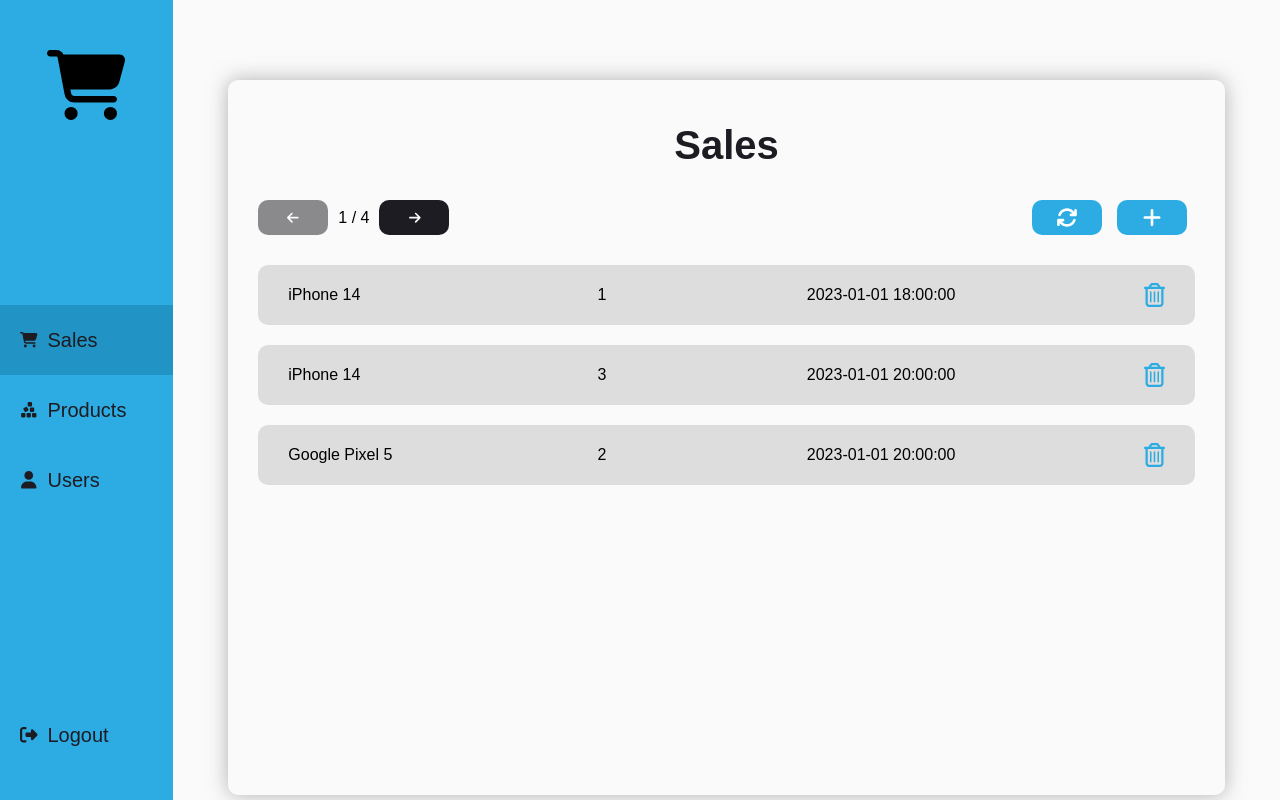
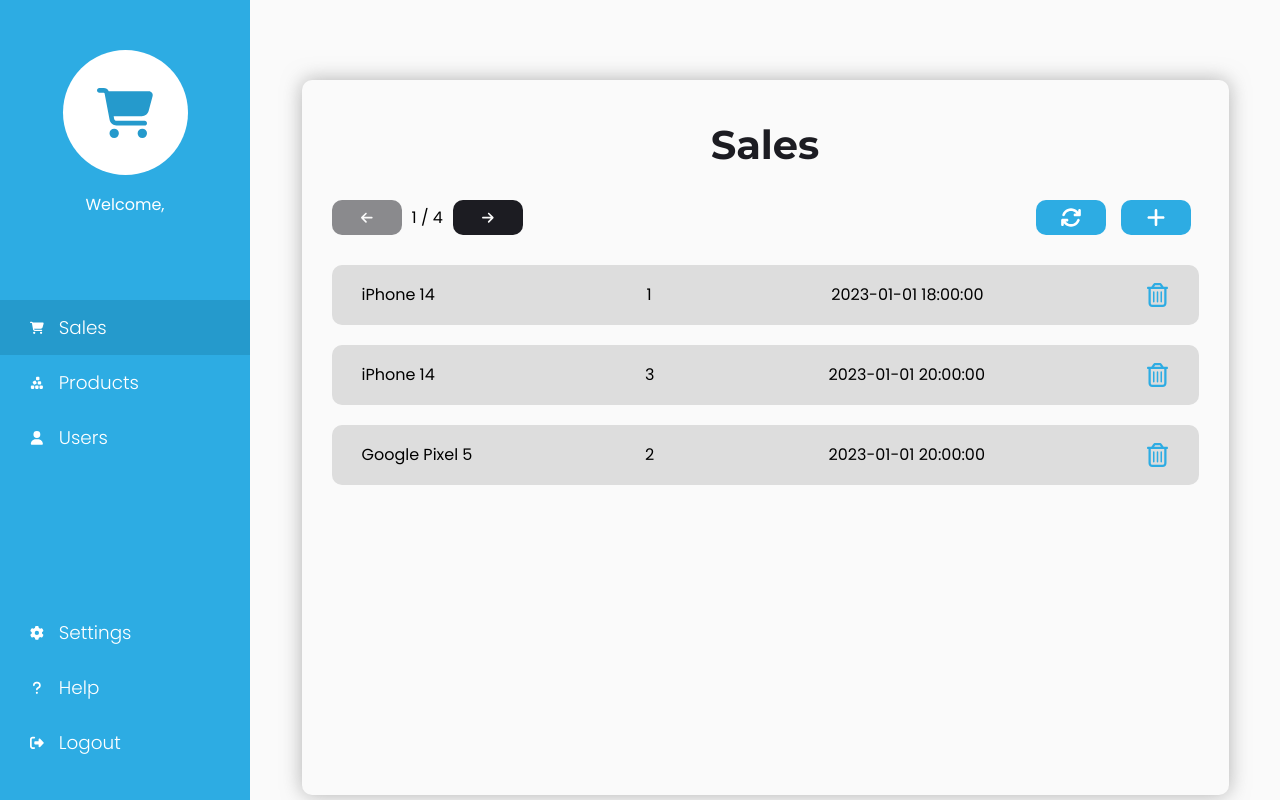
Before and after one commit to gnoya/sales-manager-frontend, a React (Create React App) app: page /dashboard/sales/ in a window 1280 px wide. Built offline with nearby package versions, Linux system fonts and the light colour scheme; no server answers; sample sign-in values are in the browser's storage.

Commit message:
Sidebar UI improved

```diff
--- a/public/index.html
+++ b/public/index.html
@@ -7,6 +7,15 @@
     <meta name="theme-color" content="#000000" />
     <meta name="description" content="Sales manager frontend" />
     <link rel="apple-touch-icon" href="%PUBLIC_URL%/logo192.png" />
+    <link
+      rel="stylesheet"
+      type="text/css"
+      href="https://fonts.googleapis.com/css?family=Poppins:100,200,300,400,500,600,700,800,900"
+    />
+    <link
+      href="https://fonts.googleapis.com/css?family=Montserrat:100,200,300,400,500,600,700,800,900"
+      rel="stylesheet"
+    />
     <!--
       manifest.json provides metadata used when your web app is installed on a
       user's mobile device or desktop. See https://developers.google.com/web/fundamentals/web-app-manifest/
--- a/src/components/sidebar/sidebar.component.module.css
+++ b/src/components/sidebar/sidebar.component.module.css
@@ -2,19 +2,60 @@
   display: flex;
   flex-flow: column nowrap;
   align-items: center;
-  justify-content: space-between;
+  justify-content: flex-start;
   gap: 0;
   padding: 50px 0px 30px;
-  width: 200px;
+  width: 100%;
+  height: 100%;
   background-color: var(--secondary);
-  height: 100vh;
+}
+
+.topSection {
+  display: flex;
+  flex-flow: column nowrap;
+  justify-content: flex-start;
+  gap: 20px 0;
+  height: 250px;
+  width: 100%;
+}
+
+.topSection p {
+  color: white;
+  text-align: center;
+  margin: 0;
+  padding: 0;
+  max-width: 80%;
+  margin: 0 auto;
+}
+
+.middleSection {
+  width: 100%;
+}
+
+.logoContainer {
+  display: grid;
+  grid-template-columns: 1fr;
+  align-items: center;
+  justify-content: center;
+  width: 50%;
+  margin: 0 auto;
+  aspect-ratio: 1 / 1;
+  border-radius: 100%;
+  background-color: white;
+}
+
+.bottomSection {
+  margin-top: auto;
+  width: 100%;
 }
 
 .buttonText {
-  font-size: 1.25rem;
+  font-size: 1.15rem;
   color: var(--primary);
   margin: 0;
   padding: 0;
+  color: white;
+  font-weight: 300;
 }
 
 .button,
@@ -24,15 +65,11 @@
   justify-content: flex-start;
   align-items: center;
   width: 100%;
-  height: 70px;
-  gap: 0 10px;
+  height: 55px;
+  gap: 0 15px;
   outline: none;
-  padding: 0 20px !important;
+  padding: 0 0 0 30px !important;
   border-radius: 0 !important;
-}
-
-.buttonsContainer {
-  width: 100%;
 }
 
 .button:hover,
@@ -45,8 +82,11 @@
   color: var(--primary);
   height: 25%;
   aspect-ratio: 1 / 1;
+  color: white;
 }
 
 .logo {
-  height: 70px;
+  margin: 0 auto;
+  height: 50px;
+  color: var(--secondary-darker);
 }
--- a/src/components/sidebar/sidebar.component.tsx
+++ b/src/components/sidebar/sidebar.component.tsx
@@ -5,19 +5,39 @@
   faUser,
   faCubesStacked,
   faRightFromBracket,
+  faQuestion,
+  faGear,
 } from '@fortawesome/free-solid-svg-icons'
 
 import styles from './sidebar.component.module.css'
 import Button from '../button/button.component'
 import { useLogout } from '../../hooks/use-logout/use-logout.hook'
+import { useModal } from '../../hooks/use-modal/use-modal.hook'
+import { useAuth } from '../../hooks/use-auth/use-auth.hook'
 
 export default function Sidebar() {
   const logout = useLogout()
+  const modal = useModal()
+  const { user } = useAuth()
+
+  function pageNotAvailable() {
+    modal.fire({
+      title: 'Page not available',
+      text: 'This page is not available yet, please come back later!',
+      confirmButtonText: 'Sure!',
+    })
+  }
 
   return (
     <div className={styles.container}>
-      <FontAwesomeIcon icon={faCartShopping} className={styles.logo} />
-      <div className={styles.buttonsContainer}>
+      <div className={styles.topSection}>
+        <div className={styles.logoContainer}>
+          <FontAwesomeIcon icon={faCartShopping} className={styles.logo} />
+        </div>
+        <p>Welcome, {user?.fullName}</p>
+      </div>
+
+      <div className={styles.middleSection}>
         <NavLink
           to="/dashboard/sales/"
           className={({ isActive }) =>
@@ -46,10 +66,32 @@
           <p className={styles.buttonText}>Users</p>
         </NavLink>
       </div>
-      <Button variant="transparent" className={styles.button} onClick={logout}>
-        <FontAwesomeIcon icon={faRightFromBracket} className={styles.icon} />
-        <p className={styles.buttonText}>Logout</p>
-      </Button>
+      <div className={styles.bottomSection}>
+        <Button
+          variant="transparent"
+          className={styles.button}
+          onClick={pageNotAvailable}
+        >
+          <FontAwesomeIcon icon={faGear} className={styles.icon} />
+          <p className={styles.buttonText}>Settings</p>
+        </Button>
+        <Button
+          variant="transparent"
+          className={styles.button}
+          onClick={pageNotAvailable}
+        >
+          <FontAwesomeIcon icon={faQuestion} className={styles.icon} />
+          <p className={styles.buttonText}>Help</p>
+        </Button>
+        <Button
+          variant="transparent"
+          className={styles.button}
+          onClick={logout}
+        >
+          <FontAwesomeIcon icon={faRightFromBracket} className={styles.icon} />
+          <p className={styles.buttonText}>Logout</p>
+        </Button>
+      </div>
     </div>
   )
 }
--- a/src/components/user-item/user-item.component.tsx
+++ b/src/components/user-item/user-item.component.tsx
@@ -30,6 +30,7 @@
       title: 'Deleting user',
       text: 'Do you want to remove this user?',
       confirmButtonText: 'Delete',
+      showCancelButton: false,
     })
 
     if (confirmation.isConfirmed) {
--- a/src/index.css
+++ b/src/index.css
@@ -14,7 +14,7 @@
   --secondary: #2dace3;
   --tertiary: #2dace3;
 
-  --secondary-darker: #2193c4;
+  --secondary-darker: #259acc;
 
   /* Backgrounds */
   --background1: #fafafa;
@@ -44,7 +44,8 @@
 body,
 button,
 input,
-textarea {
+textarea,
+p {
   font-family: var(--body-font);
   line-height: 1.25;
 }
--- a/src/layouts/dashboard/dashboard.layout.module.css
+++ b/src/layouts/dashboard/dashboard.layout.module.css
@@ -1,10 +1,12 @@
 .container {
-  display: flex;
-  flex-flow: row nowrap;
+  display: grid;
+  grid-template-columns: 250px auto;
   gap: 0;
   background-color: var(--background1);
+  height: 100vh;
 }
 
 .childrenContainer {
   width: 100%;
+  background-color: var(--background1);
 }
```
